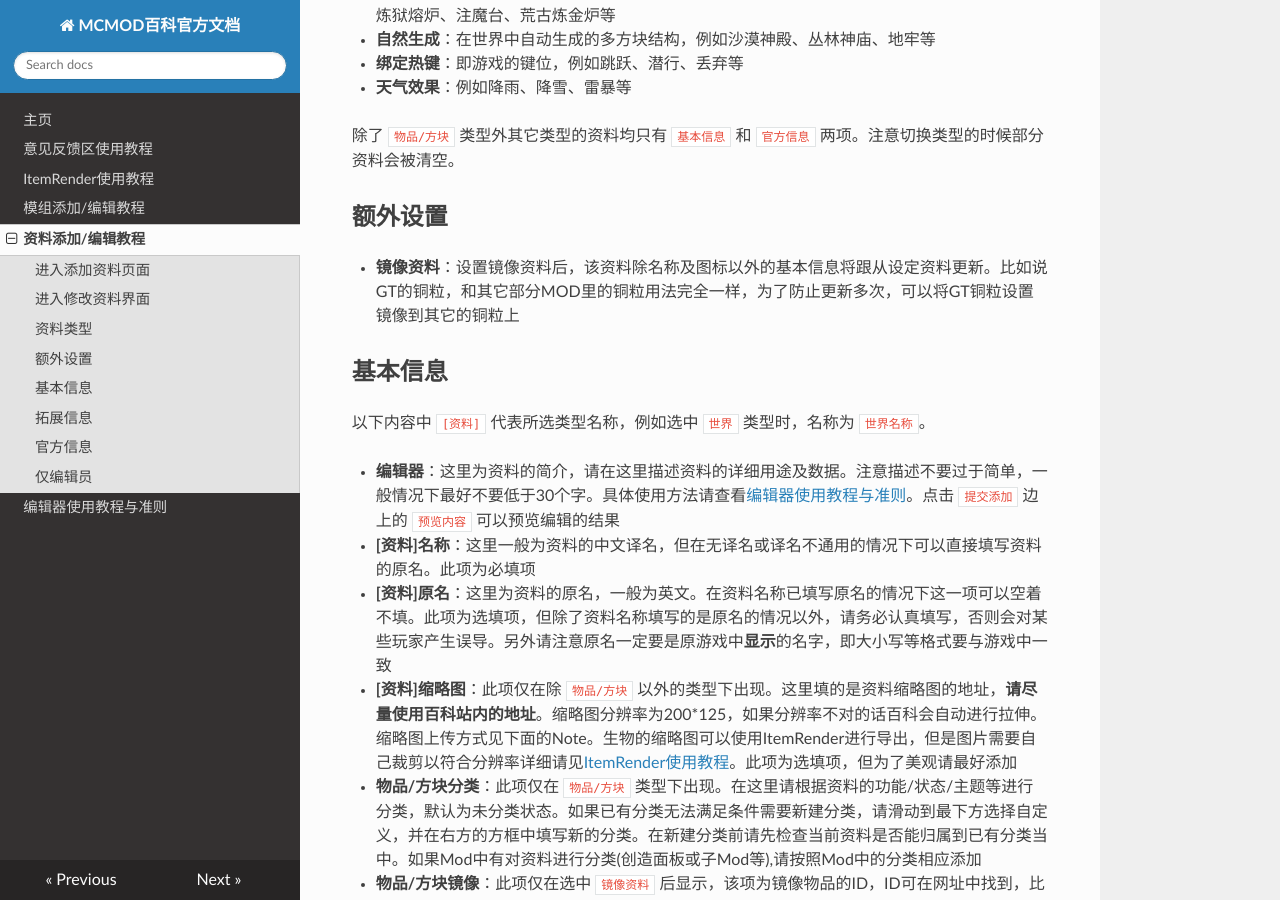
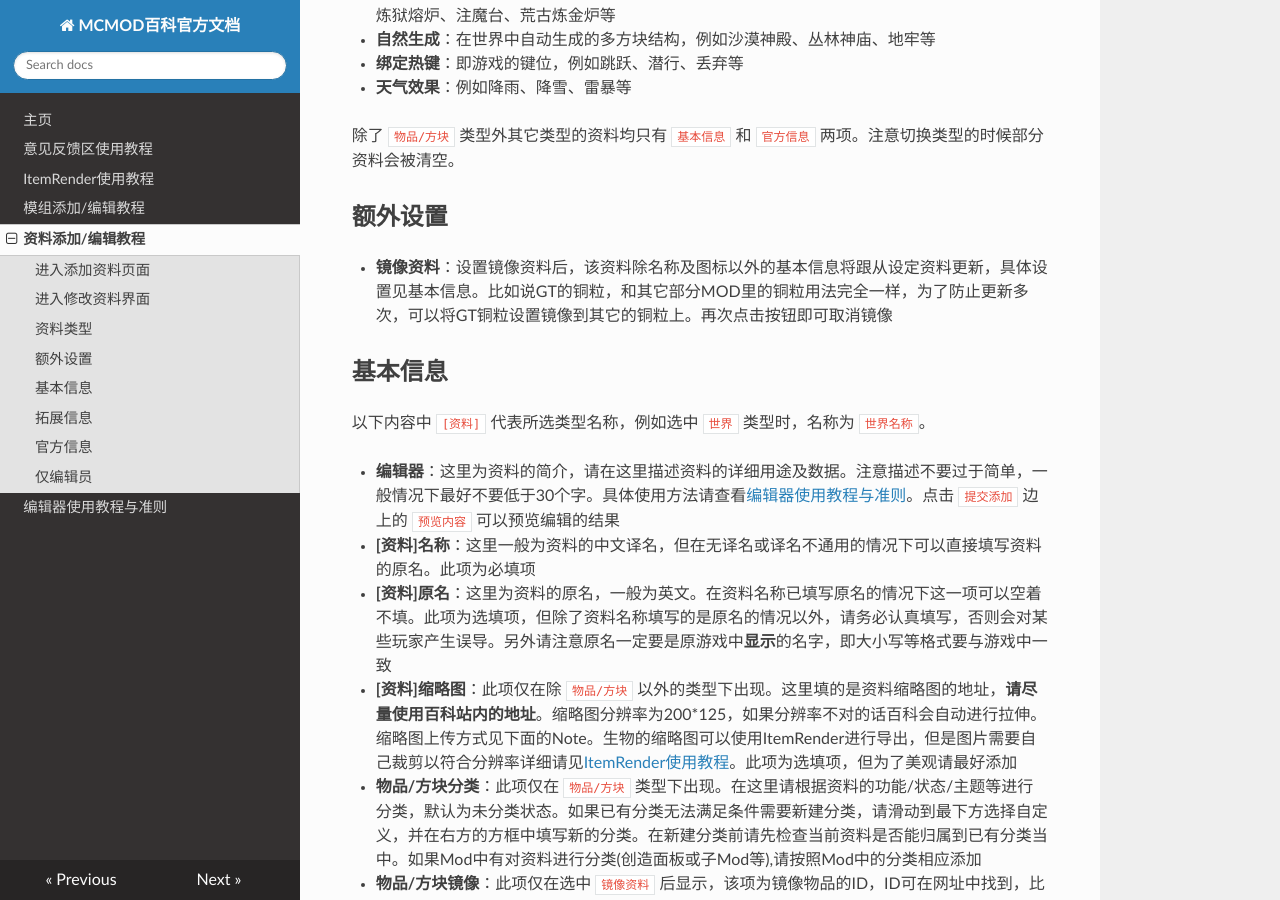
Before and after one commit to Ahrwing/mcmod, an MkDocs documentation site: the page built from docs/data.md, in a window 1280 px wide and 900 px high, scrolled down 2072 px. Built offline with MkDocs 1.6.1, drawn with Linux system fonts in a browser that asks for light colours; nearby versions of some CDN libraries; old or Windows-style settings are respelled for this version of MkDocs.

Commit message:
New tutorial

```diff
--- a/docs/data.md
+++ b/docs/data.md
@@ -39,7 +39,7 @@
 
 ## 额外设置
 
-- **镜像资料**：设置镜像资料后，该资料除名称及图标以外的基本信息将跟从设定资料更新。比如说GT的铜粒，和其它部分MOD里的铜粒用法完全一样，为了防止更新多次，可以将GT铜粒设置镜像到其它的铜粒上
+- **镜像资料**：设置镜像资料后，该资料除名称及图标以外的基本信息将跟从设定资料更新，具体设置见基本信息。比如说GT的铜粒，和其它部分MOD里的铜粒用法完全一样，为了防止更新多次，可以将GT铜粒设置镜像到其它的铜粒上。再次点击按钮即可取消镜像
 
 ## 基本信息
 
```
Also changed, not shown: docs/log.md (added, +18 -0 lines).
